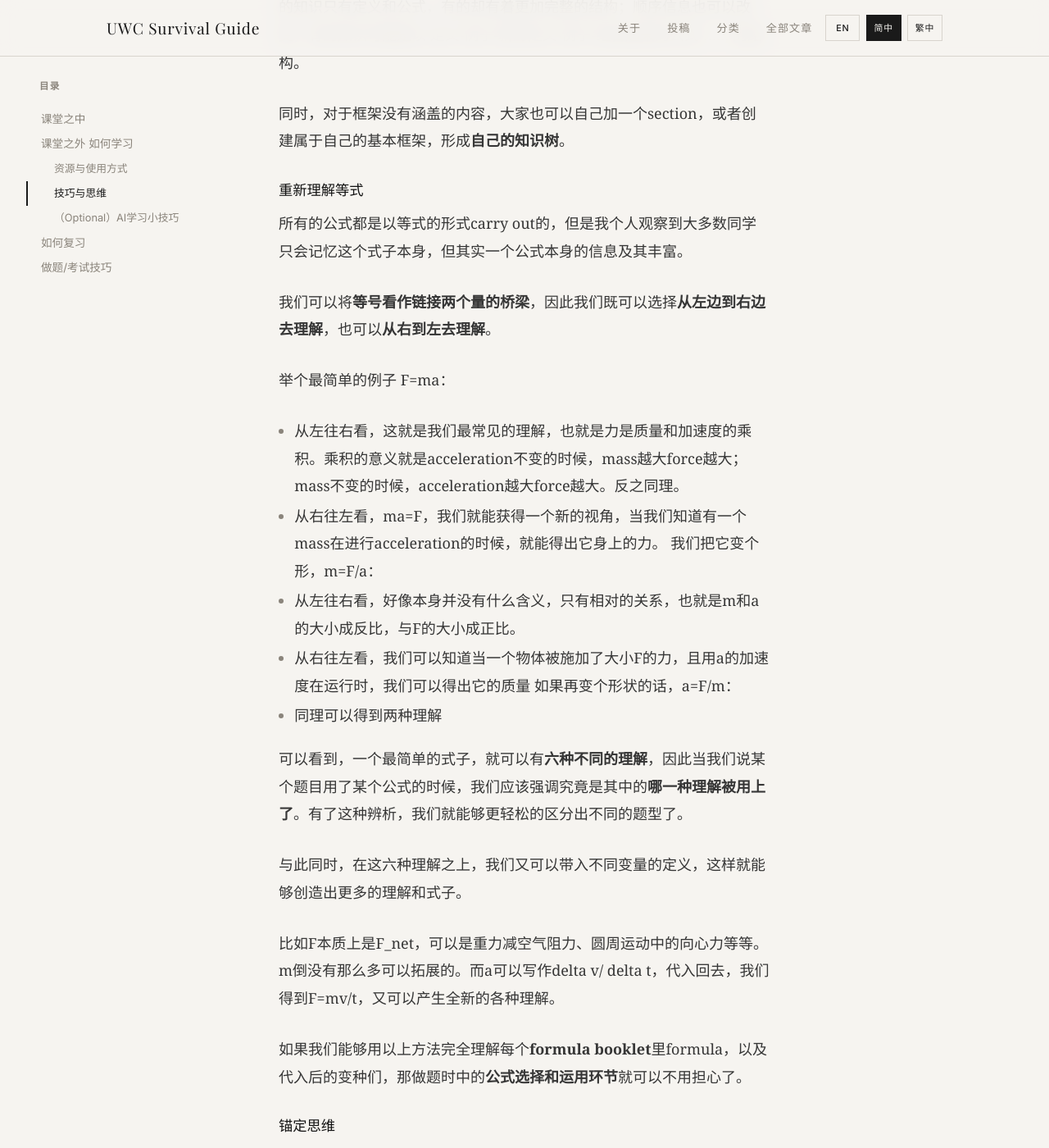
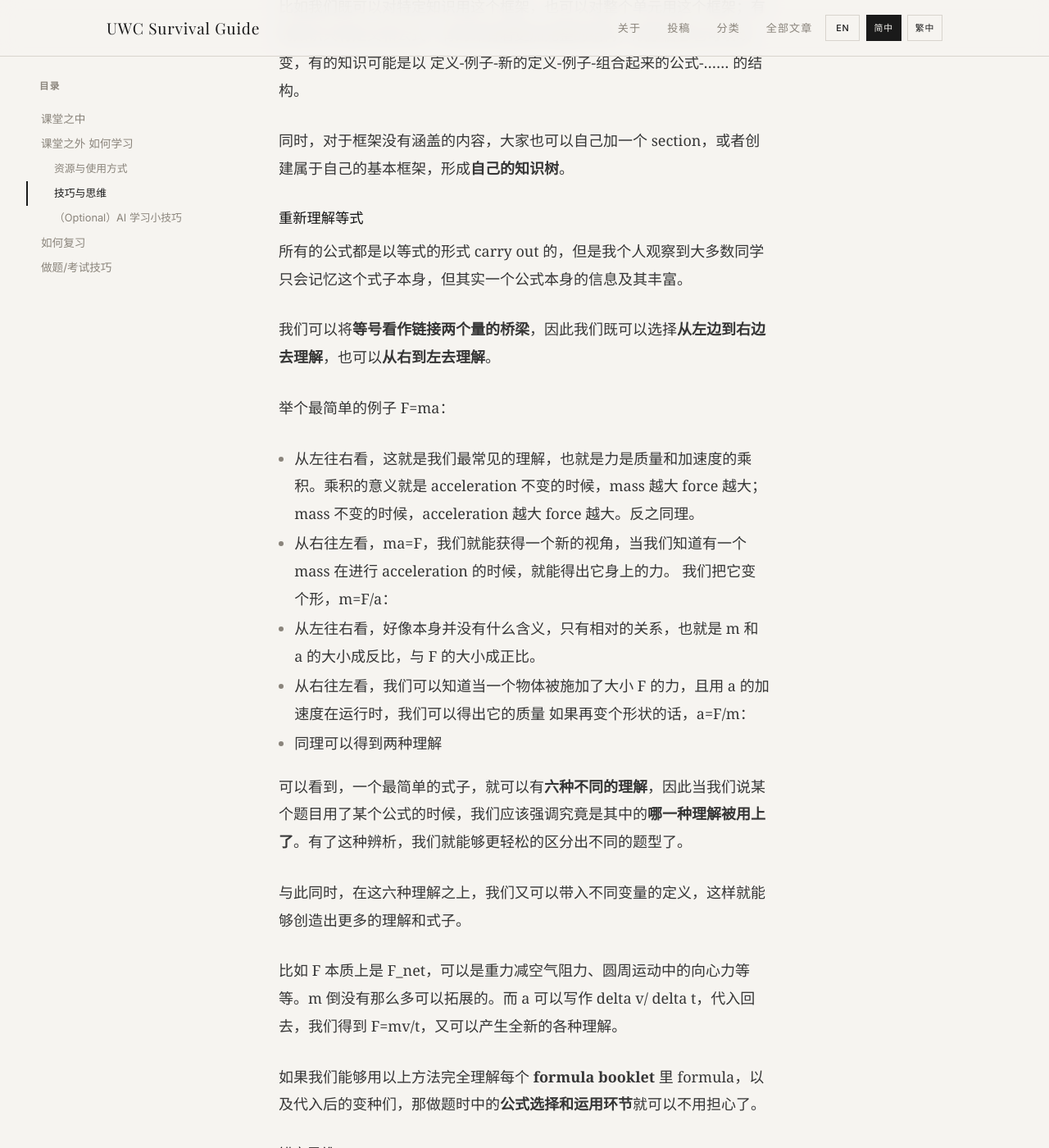
Before and after one commit to United-World-College/UWC-Survival-Guide, a Jekyll site: the page built from website/_guides/chinese/ib-physics-CN.md, in a window 1280 px wide and 1400 px high, scrolled down 11863 px. Shown: the whole window at 82% size. Built offline with Jekyll 4.4.1, drawn with Linux system fonts in a browser that asks for light colours; some web fonts are replaced; some of the changed text lies outside the part shown.

Commit message:
style(ib-physics): add CJK/Latin spacing and normalize formatting in CN/TW
- Insert spaces between Chinese characters and adjacent Latin letters/digits
- Normalize lowercase 'ib'/'b站' to 'IB'/'B 站' in prose
- Fix 'Table1' -> 'Table 1' to match EN
- TW: switch 《五分鐘物理系列》 to 〈五分鐘物理系列〉 per article-title rule
- TW: add missing space inside quoted "高中物理 up 主推薦"

```diff
--- a/website/_guides/chinese/ib-physics-CN.md
+++ b/website/_guides/chinese/ib-physics-CN.md
@@ -1,5 +1,5 @@
 ---
-title: "IB物理指南"
+title: "IB 物理指南"
 category: "学业"
 description: "这篇指南分享了我学习和备考 IB 物理的经验，包括学习资源、复习方法、刷题思路和考试技巧。希望它能帮助大家更高效地理解物理，并更轻松地通关 IB 物理。"
 order: 4
@@ -19,11 +19,11 @@ updated: 2026-05-20
 
 在正式开始之前，我想先简单介绍一下自己的背景和这篇指南的定位。
 
-我的 FP 物理老师是 Ariel Li，DP1 & DP2 的物理老师是 Yang Liu，我的物理一直以来都是7，具体成绩可以在末尾的附录里看到。
+我的 FP 物理老师是 Ariel Li，DP1 & DP2 的物理老师是 Yang Liu，我的物理一直以来都是 7，具体成绩可以在末尾的附录里看到。
 
-而我写这篇指南的目的，是希望我的**学习经历、复习方式和考试技巧**能够给大家提供一些参考，让大家能够**轻松提分并通关IB物理**。但提分之外，我认为有些**通用的学习技巧，思维方式**等也很重要，于是也就一并分享了。
+而我写这篇指南的目的，是希望我的**学习经历、复习方式和考试技巧**能够给大家提供一些参考，让大家能够**轻松提分并通关 IB 物理**。但提分之外，我认为有些**通用的学习技巧，思维方式**等也很重要，于是也就一并分享了。
 
-同时，我感觉我的文字风格相对来说比较冗长或者technical。如果不适应我的行文风格的话，欢迎大家将全文放进AI，让它rephrase后输出整篇文章，相信会可读很多。
+同时，我感觉我的文字风格相对来说比较冗长或者 technical。如果不适应我的行文风格的话，欢迎大家将全文放进 AI，让它 rephrase 后输出整篇文章，相信会可读很多。
 
 # 如何学习
 
@@ -35,7 +35,7 @@ updated: 2026-05-20
       <th align="center"></th>
       <th align="center"></th>
       <th align="center">原因是</th>
-      <th align="center">tradeoff是</th>
+      <th align="center">tradeoff 是</th>
     </tr>
     <tr>
       <th align="center">学习方式</th>
@@ -92,7 +92,7 @@ updated: 2026-05-20
 
 可以看到，**课堂学习的效率并不高**，因为老师通常需要照顾不同水平的学生，提供趣味性，以及使用一倍速说话；与之相对的是，对于普通高中生来说，**精心编排过的视频或者教材**则是更具效率的选择。（注：这在未来的大学，研究生以及博士生生涯都是通用的，我们会以越来越接近表格上层的方式去学习，并在那之上进行创新）
 
-因此，我会着重于**b站视频以及读教材**的方式进行学习。
+因此，我会着重于 **B 站视频以及读教材** 的方式进行学习。
 
 以下将提供我学习路程中对应的心得和资源。
 
@@ -100,7 +100,7 @@ updated: 2026-05-20
 
 尽管课堂学习的信息密度较低，但并不是一无是处。相反，有**很多做题的细微差别之处，思维纠错以及创造性思考**都是从课堂上获得的，只不过这些信息隐藏在众多噪音里面。
 
-因此若是我们**选择性的听课与选择知识**，则能够让mandatory attendance的课堂时间变成自习时间。
+因此若是我们**选择性的听课与选择知识**，则能够让 mandatory attendance 的课堂时间变成自习时间。
 
 在课上，我会将我的精力主要分配给两件事情，而剩余的精力就可以用来自习。
 
@@ -169,19 +169,19 @@ updated: 2026-05-20
 
 在找资料之前，我们需要先确定**自己的偏好**是什么，究竟是喜欢直觉性的还是重逻辑的老师，是喜欢信息密度高的还是讲解非常详细的，等等。
 
-同时，搜索视频资源的时候也有技巧，**常用的关键词**有"高中物理up主推荐"、"高中物理精讲"等。
+同时，搜索视频资源的时候也有技巧，**常用的关键词**有 "高中物理 up 主推荐" 、 "高中物理精讲" 等。
 
 #### 3. 真题
 
-物理复习时，最重要的一个环节就是**刷真题**，核心原因是因为我们ib学习与考试的目的就是为了参加**最后的ib大考**，因此对于老师来说，出**真题或者相似的题目**往往是最简单的考核方式。（而实际也是如此，老师通常会出decent amount of真题或改了一些数值）。以下提供真题资源以及方法：
+物理复习时，最重要的一个环节就是**刷真题**，核心原因是因为我们 IB 学习与考试的目的就是为了参加**最后的 IB 大考**，因此对于老师来说，出**真题或者相似的题目**往往是最简单的考核方式。（而实际也是如此，老师通常会出 decent amount of 真题或改了一些数值）。以下提供真题资源以及方法：
 
 ##### **- Exammate（最常用）**
 
 个人认为最夯的网站，没有之一。其优点为：
-- **全部都是真题**，也有mark scheme
-- **按照topic分类**，方便复习
+- **全部都是真题**，也有 mark scheme
+- **按照 topic 分类**，方便复习
 
-因为通常只在考试前使用，因此我会推荐大家去**淘宝**或者**咸鱼**搜索exammate，然后买个一天或者一周的会员，这样最有性价比。
+因为通常只在考试前使用，因此我会推荐大家去**淘宝**或者**咸鱼**搜索 exammate，然后买个一天或者一周的会员，这样最有性价比。
 ##### **- [PirateIB](https://dl.pirateib.sh/)**
 
 ![image](https://pub-bb0f6d21281243738b170b9aefc6e0cd.r2.dev/guides/ib/1778894924660-d3f2851b-image.png)
@@ -189,9 +189,9 @@ updated: 2026-05-20
 **Disclaimer:**
 本指南仅作学习经验分享，**不鼓励或支持使用盗版、侵权或未经授权的学习资源**。网络资源的合法性、安全性和准确性请**读者自行判断，并自行承担使用后果**。建议优先使用学校图书馆、官方教材、合法数据库和公开教育资源。
 
-该网站包含了非常广泛的资源，包括但不限于历年past paper，sample IA/EE，各种网上付费资源等。
+该网站包含了非常广泛的资源，包括但不限于历年 past paper，sample IA/EE，各种网上付费资源等。
 
-无论你以什么方式寻找信息，这种真题类资源通常用作**End of Year Exam、IB Mock Exam以及IB大考**，因为这三种考试比较全面，老师也更会参考past paper作为出题纲领。
+无论你以什么方式寻找信息，这种真题类资源通常用作 **End of Year Exam、IB Mock Exam 以及 IB 大考**，因为这三种考试比较全面，老师也更会参考 past paper 作为出题纲领。
 
 #### 3.1 如何刷真题
 
@@ -210,11 +210,11 @@ updated: 2026-05-20
 
 因此，我们刷题的数量、速度、深度、是否刷错题等都取决于对自己学习能力和临场发挥的自信程度，大家可以自行调节。
 
-我在这里分享我个人是如何刷题的。在进入exam-mate之后，我会选择这次考试范围的topic，然后我会选择**大概过去三四年的真题**。对于每一道题，我会先尝试能不能口算，然后再尝试动笔写，做完后对答案。**无论对错**，做完之后需要**总结出那个题的题型是什么**（在脑海中总结就行，记不住的话可以写下来），包括：
+我在这里分享我个人是如何刷题的。在进入 exam-mate 之后，我会选择这次考试范围的 topic，然后我会选择**大概过去三四年的真题**。对于每一道题，我会先尝试能不能口算，然后再尝试动笔写，做完后对答案。**无论对错**，做完之后需要**总结出那个题的题型是什么**（在脑海中总结就行，记不住的话可以写下来），包括：
 - 已知哪些变量
 - 要求的是什么变量
 - 用到了哪些公式
-- 思路（具体参考下文的思路section）
+- 思路（具体参考下文的思路 section）
 - 我哪个地方容易出错
 	- like 计算、定义/公式不熟悉……
 
@@ -246,7 +246,7 @@ updated: 2026-05-20
 
 ##### 变与不变
 
-相信大家都学过variable和constant的差别，因此常规的运用就不提及了。
+相信大家都学过 variable 和 constant 的差别，因此常规的运用就不提及了。
 
 在物理中，我们会发现一个式子通常会由好多个变量组成，例如 F=mv/t 或者 PV=nRT，而在高中阶段的学习中，我们要清晰地意识到，题目通常只会选择其中的一两个变量，并考察一个变量的变化，或者两个变量之间如何变化。
 
@@ -264,11 +264,11 @@ updated: 2026-05-20
 
 这是我认为**最重要也是我最常用的一个技巧**。
 
-在学习一个单元的时候，我不仅仅会在意知识本身，还会去留意**它们被carry out的结构**。
+在学习一个单元的时候，我不仅仅会在意知识本身，还会去留意**它们被 carry out 的结构**。
 
 举个例子，很多时候老师在一开始介绍的定义，乍一看可能很突兀，但是它很有可能是为了方便后面知识的讲解而存在的。
 
-又比如，在物理后期学习更加抽象的知识时，我们通常会先讲实验本身，然后再carry out对应的知识。因此在学习的时候，我们也可以用这样的顺序记忆。
+又比如，在物理后期学习更加抽象的知识时，我们通常会先讲实验本身，然后再 carry out 对应的知识。因此在学习的时候，我们也可以用这样的顺序记忆。
 
 这样的**顺序信息**在学习时通常是很有用的，因为教课的人以一种符合认知规律的方式将这些知识编排到一起，所以如果我们记忆的时候也遵从这样的结构，意识到知识与知识之间的联系，则会使学习效率大幅提升。
 
@@ -350,20 +350,20 @@ updated: 2026-05-20
 
 比如我们既可以对特定知识用这个框架，也可以对整个单元用这个框架；有的知识只有定义和公式，有的却有着更加完整的结构；顺序信息也可以改变，有的知识可能是以 定义-例子-新的定义-例子-组合起来的公式-…… 的结构。
 
-同时，对于框架没有涵盖的内容，大家也可以自己加一个section，或者创建属于自己的基本框架，形成**自己的知识树**。
+同时，对于框架没有涵盖的内容，大家也可以自己加一个 section，或者创建属于自己的基本框架，形成**自己的知识树**。
 
 ##### 重新理解等式
 
-所有的公式都是以等式的形式carry out的，但是我个人观察到大多数同学只会记忆这个式子本身，但其实一个公式本身的信息及其丰富。
+所有的公式都是以等式的形式 carry out 的，但是我个人观察到大多数同学只会记忆这个式子本身，但其实一个公式本身的信息及其丰富。
 
 我们可以将**等号看作链接两个量的桥梁**，因此我们既可以选择**从左边到右边去理解**，也可以**从右到左去理解**。
 
 举个最简单的例子 F=ma：
-- 从左往右看，这就是我们最常见的理解，也就是力是质量和加速度的乘积。乘积的意义就是acceleration不变的时候，mass越大force越大；mass不变的时候，acceleration越大force越大。反之同理。
-- 从右往左看，ma=F，我们就能获得一个新的视角，当我们知道有一个mass在进行acceleration的时候，就能得出它身上的力。
+- 从左往右看，这就是我们最常见的理解，也就是力是质量和加速度的乘积。乘积的意义就是 acceleration 不变的时候，mass 越大 force 越大；mass 不变的时候，acceleration 越大 force 越大。反之同理。
+- 从右往左看，ma=F，我们就能获得一个新的视角，当我们知道有一个 mass 在进行 acceleration 的时候，就能得出它身上的力。
 我们把它变个形，m=F/a：
-- 从左往右看，好像本身并没有什么含义，只有相对的关系，也就是m和a的大小成反比，与F的大小成正比。
-- 从右往左看，我们可以知道当一个物体被施加了大小F的力，且用a的加速度在运行时，我们可以得出它的质量
+- 从左往右看，好像本身并没有什么含义，只有相对的关系，也就是 m 和 a 的大小成反比，与 F 的大小成正比。
+- 从右往左看，我们可以知道当一个物体被施加了大小 F 的力，且用 a 的加速度在运行时，我们可以得出它的质量
 如果再变个形状的话，a=F/m：
 - 同理可以得到两种理解
 
@@ -371,9 +371,9 @@ updated: 2026-05-20
 
 与此同时，在这六种理解之上，我们又可以带入不同变量的定义，这样就能够创造出更多的理解和式子。
 
-比如F本质上是F_net，可以是重力减空气阻力、圆周运动中的向心力等等。m倒没有那么多可以拓展的。而a可以写作delta v/ delta t，代入回去，我们得到F=mv/t，又可以产生全新的各种理解。
+比如 F 本质上是 F_net，可以是重力减空气阻力、圆周运动中的向心力等等。m 倒没有那么多可以拓展的。而 a 可以写作 delta v/ delta t，代入回去，我们得到 F=mv/t，又可以产生全新的各种理解。
 
-如果我们能够用以上方法完全理解每个**formula booklet**里formula，以及代入后的变种们，那做题时中的**公式选择和运用环节**就可以不用担心了。
+如果我们能够用以上方法完全理解每个 **formula booklet** 里 formula，以及代入后的变种们，那做题时中的**公式选择和运用环节**就可以不用担心了。
 
 ##### 锚定思维
 
@@ -389,11 +389,11 @@ updated: 2026-05-20
 
 ##### 泛化思维/ Generalization
 
-我个人喜欢将其理解成升维，如果我们将日常学习的知识，例题本身作为第一层，那么其知识框架就是generalize之后的成果。
+我个人喜欢将其理解成升维，如果我们将日常学习的知识，例题本身作为第一层，那么其知识框架就是 generalize 之后的成果。
 
-同理，锚定思维本身也是等式以及变量这两个技巧的generalization。
+同理，锚定思维本身也是等式以及变量这两个技巧的 generalization。
 
-所谓泛化，就是不只停留在某个具体例子上，而是进一步追问是否有更一般的结构，或者是否有更通用的规律或者思维。在找到这样的规律之后，再将其运用在各种事情上，这就是generalization。
+所谓泛化，就是不只停留在某个具体例子上，而是进一步追问是否有更一般的结构，或者是否有更通用的规律或者思维。在找到这样的规律之后，再将其运用在各种事情上，这就是 generalization。
 
 而我们在物理的学习过程中需要做到的，就是**从 "会做一道题" ，推广到 "会做一类题" ，再推广到 "理解一种思维方式"**。
 
@@ -411,20 +411,20 @@ updated: 2026-05-20
 
 从这个角度看，元认知是**所有学习技巧之上的一层能力**。它决定了我们能不能发现问题、选择方法、修正错误，并最终让自己的学习方式不断进化。
 
-### （Optional）AI学习小技巧
+### （Optional）AI 学习小技巧
 
-我上学的时候，AI方才兴起，但是现在时代大不相同。
+我上学的时候，AI 方才兴起，但是现在时代大不相同。
 
-曾看过一个采访，有关一位高中辍学却靠自学，五年后进入OpenAI当research scientist的人。他说以往人们需要小学，初中，高中，大学甚至研究生才能够学AI，但现在他13岁的弟弟都可以在三天内学完AI领域内的任意一个知识。
+曾看过一个采访，有关一位高中辍学却靠自学，五年后进入 OpenAI 当 research scientist 的人。他说以往人们需要小学，初中，高中，大学甚至研究生才能够学 AI，但现在他 13 岁的弟弟都可以在三天内学完 AI 领域内的任意一个知识。
 
-物理也是一样的。在有了上面的思维之后，我们也能够更好的**引导AI给出符合结构、便于理解的知识**。
+物理也是一样的。在有了上面的思维之后，我们也能够更好的**引导 AI 给出符合结构、便于理解的知识**。
 
-下面提供一些我通过AI学习时**常用的prompt或者关键词**：
+下面提供一些我通过 AI 学习时**常用的 prompt 或者关键词**：
 
-- "Explain ... **intuitively"**：intuitively这个词能让AI以非形式化的角度介绍知识，通常给出的答案会很容易看懂。同时，我个人观察到AI比较喜欢副词。
+- "Explain ... **intuitively"**：intuitively 这个词能让 AI 以非形式化的角度介绍知识，通常给出的答案会很容易看懂。同时，我个人观察到 AI 比较喜欢副词。
 - "Explain ... step by step"/ "Explain ... using logic chain"：在需要详细的逻辑过程时很有用。
-- "Explain ... **with a real-life example"**：当觉得某个物理概念过于抽象时，可以让AI举现实例子。
-- "You can use tables, analogies etc to help explain this concept"：可以指定任意思维或者技巧，让AI用那个方式传递知识
+- "Explain ... **with a real-life example"**：当觉得某个物理概念过于抽象时，可以让 AI 举现实例子。
+- "You can use tables, analogies etc to help explain this concept"：可以指定任意思维或者技巧，让 AI 用那个方式传递知识
 
 # 如何考试
 
@@ -434,13 +434,13 @@ updated: 2026-05-20
 
 对我而言，**复习本质上就是对上文的各种资源、技巧等做排列组合**，我将提供我最常用的复习模式。
 
-**如果时间充足**，我会看课本或者ppt复习所有的内容，或者慢慢看各种b站视频，巩固知识体系，然后刷exam-mate的真题就可以了。
+**如果时间充足**，我会看课本或者 ppt 复习所有的内容，或者慢慢看各种 B 站视频，巩固知识体系，然后刷 exam-mate 的真题就可以了。
 
 **如果时间不充足**，我只有一个晚上甚至只有一个上午，which 由于拖延等原因非常常见，我们这时候就需要极致的速度了：
-- 先**check这次考试的范围是什么**
+- 先 **check 这次考试的范围是什么**
 - **两倍速**看完对应的所有大宽大宽物理视频
-- 假如有时间的话，用眼睛过一遍exam-mate上面的**真题以及答案**，通常没有时间做题了，因此我们只去学习答案的思路和一些基本题型怎么做。
-- 一定要check自己对本单元**formula booklet**上的公式是否都相对熟悉了，至少知道每个量代表了什么以及对应的**单位**，这样就算没做过题也有操作空间
+- 假如有时间的话，用眼睛过一遍 exam-mate 上面的**真题以及答案**，通常没有时间做题了，因此我们只去学习答案的思路和一些基本题型怎么做。
+- 一定要 check 自己对本单元 **formula booklet** 上的公式是否都相对熟悉了，至少知道每个量代表了什么以及对应的**单位**，这样就算没做过题也有操作空间
 - 告诉自己不要着急，千万不要计算错误，放松心态，然后就可以去考试了
 
 ## 做题/考试技巧
@@ -458,7 +458,7 @@ updated: 2026-05-20
 
 接着，我们就可以思考已知的单位通过乘除或者叠加，来凑出**目标单位**。
 
-一旦凑出目标量和已知量之间的某种运算关系，我们就可以去**formula booklet**找找有没有对应的公式来验证我们的想法，如果有的话，那么大概率这道题就是用这个办法做的了。
+一旦凑出目标量和已知量之间的某种运算关系，我们就可以去 **formula booklet** 找找有没有对应的公式来验证我们的想法，如果有的话，那么大概率这道题就是用这个办法做的了。
 
 #### 枚举法
 
@@ -472,13 +472,13 @@ updated: 2026-05-20
 
 #### 最小例子技巧
 
-顾名思义，当我们碰到很难理解的复杂问题时，我们可以去想**最简单的情形**到底长什么样，然后在此基础上慢慢的想更多的case。如先思考n=0，n=1时候的情况，在慢慢推广到n的情况。
+顾名思义，当我们碰到很难理解的复杂问题时，我们可以去想**最简单的情形**到底长什么样，然后在此基础上慢慢的想更多的 case。如先思考 n=0，n=1 时候的情况，在慢慢推广到 n 的情况。
 
-这种技巧在物理HL或者数学paper 3中可能会比较多用，因此不用过于执着于这个技巧。
+这种技巧在物理 HL 或者数学 paper 3 中可能会比较多用，因此不用过于执着于这个技巧。
 
 ### 选择题小技巧
 
-#### Estimation技巧
+#### Estimation 技巧
 
 通常用作选择题（简答题的检查环节也可以用），与其计算准确的数值，我们可以先**估算出大致的数量范围**，然后和选项中的答案比大小就行。
 
@@ -499,13 +499,13 @@ updated: 2026-05-20
 | C   | zero         | zero     | maximum      |
 | D   | zero         | maximum  | maximum      |
 
-此时我们观察选项，可以发现对于第一列，zero出现了三次，而maximum只出现了一次。假设这个出现较少的maximum才是正确的答案，那我们就可以直接选B而忽略剩下两列的信息了。对于老师而言，这样设计会让第二第三列的知识点被忽略，而知识的完整性没有得以考察。
+此时我们观察选项，可以发现对于第一列，zero 出现了三次，而 maximum 只出现了一次。假设这个出现较少的 maximum 才是正确的答案，那我们就可以直接选 B 而忽略剩下两列的信息了。对于老师而言，这样设计会让第二第三列的知识点被忽略，而知识的完整性没有得以考察。
 
-因此，老师会将第一列的答案设置成zero而非maximum。我们可以排除选项B。
+因此，老师会将第一列的答案设置成 zero 而非 maximum。我们可以排除选项 B。
 
-同理，观察第二、第三列，有一个zero和三个maximum，我们可以排除选项A、C。
+同理，观察第二、第三列，有一个 zero 和三个 maximum，我们可以排除选项 A、C。
 
-因此最终的答案就是D。
+因此最终的答案就是 D。
 
 当然这道题还是比较显然的，但我们也可以拓展这种方法，并运用到以下两个不同的例子中：
 
@@ -539,7 +539,7 @@ S 这一列 electron 和 alpha 各两次，没有信息，跳过。
 
 当然，有时候它不一定能直接推出最终答案，但即使只能排除一两个选项，也可以让我们的正确率从 25% 提升到 33% 或 50%。
 
-需要注意的是，这个技巧也有一个局限性，就是只有在**小考试**才会碰到这样的题目，比如quiz或者平时的考试，而对于**IB大考规模的考试**，出题者通常会意识到这点，并将选项刻意设计得非常平衡。
+需要注意的是，这个技巧也有一个局限性，就是只有在**小考试**才会碰到这样的题目，比如 quiz 或者平时的考试，而对于 **IB 大考规模的考试**，出题者通常会意识到这点，并将选项刻意设计得非常平衡。
 
 ### 最终手段
 
@@ -549,7 +549,7 @@ S 这一列 electron 和 alpha 各两次，没有信息，跳过。
 
 顾名思义，我们根据已经有的数字去进行**合理猜测**。我通常会做的是：
 - 随便代入公式，或者在计算器上根据已有数值乱按，算一算有什么值符合选项或者看着合理
-- 猜特殊值，比如0，1，-1等
+- 猜特殊值，比如 0，1，-1 等
 - 脑补出变量之间的逻辑关系，选择最合理的那个
 - 用直觉选择觉得概率最大的那个答案
 
@@ -559,11 +559,11 @@ S 这一列 electron 和 alpha 各两次，没有信息，跳过。
 
 当然，我们也不能盲目的写上一切，如果是计算题，那主要得分点在于**公式和计算过程**，因此我们随便找一两个相关的公式，将公式原封不动的抄上去，并尝试代入数值胡乱算一通及就可以了。
 
-如果是解释题，我们就应当把题目中出现的概念的定义给写上去，或者将某种相关定律的**定义默写一遍**。据我的记忆，常见的获得过程分的概念有Newton's second law 和 temperature的定义。
+如果是解释题，我们就应当把题目中出现的概念的定义给写上去，或者将某种相关定律的**定义默写一遍**。据我的记忆，常见的获得过程分的概念有 Newton's second law 和 temperature 的定义。
 
 # Lab report
 
-碍于篇幅限制，我将新开一篇文章专门讲解如何理解并模版化地写出高分lab report。
+碍于篇幅限制，我将新开一篇文章专门讲解如何理解并模版化地写出高分 lab report。
 
 # 写在最后
 
@@ -579,7 +579,7 @@ S 这一列 electron 和 alpha 各两次，没有信息，跳过。
 
 ### 计算基础
 
-由于Paper 1是不能够用计算器的，因此**心算以及纸笔计算能力**还是很重要的。
+由于 Paper 1 是不能够用计算器的，因此**心算以及纸笔计算能力**还是很重要的。
 
 我建议基础薄弱的同学可以在日常时候去了解一些**速算技巧**，同时也可以去尝试做一些小学口算题目以及等式变换的练习，最好能够做到除了数值计算，**大多数的运算和代入都可以心算完成**即可。（例如物理中一些简单公式的推导可以做到口述出来，而不是动笔写出来即可）
 
@@ -590,12 +590,12 @@ S 这一列 electron 和 alpha 各两次，没有信息，跳过。
 因此我会推荐大家日常去看各种物理视频，包括但不限于 [3B1B](https://www.youtube.com/c/3blue1brown)，[Veritasium](https://www.youtube.com/@veritasium)、[萌萌战队](https://space.bilibili.com/357669580/) 等博主的视频。
 
 
-希望大家能够**始终保持对知识的兴趣**，也希望大家**圆满通关IB物理**。
+希望大家能够**始终保持对知识的兴趣**，也希望大家**圆满通关 IB 物理**。
 
 # Appendix
 
-FP物理成绩截图：
+FP 物理成绩截图：
 ![image](https://pub-bb0f6d21281243738b170b9aefc6e0cd.r2.dev/guides/ib/1778894928885-cf697b73-image.png)
 
-DP1物理成绩截图（DP2忘记截图了，除了一次考试拿了6之外剩下的都是7）：
+DP1 物理成绩截图（DP2 忘记截图了，除了一次考试拿了 6 之外剩下的都是 7）：
 ![image](https://pub-bb0f6d21281243738b170b9aefc6e0cd.r2.dev/guides/ib/1778894930281-720a5818-image.png)
```
Also changed, not shown: other parts of website/_guides/chinese/ib-physics-CN.md (+14 -14 lines), website/_guides/chinese/ib-physics-TW.md (+72 -72 lines).
